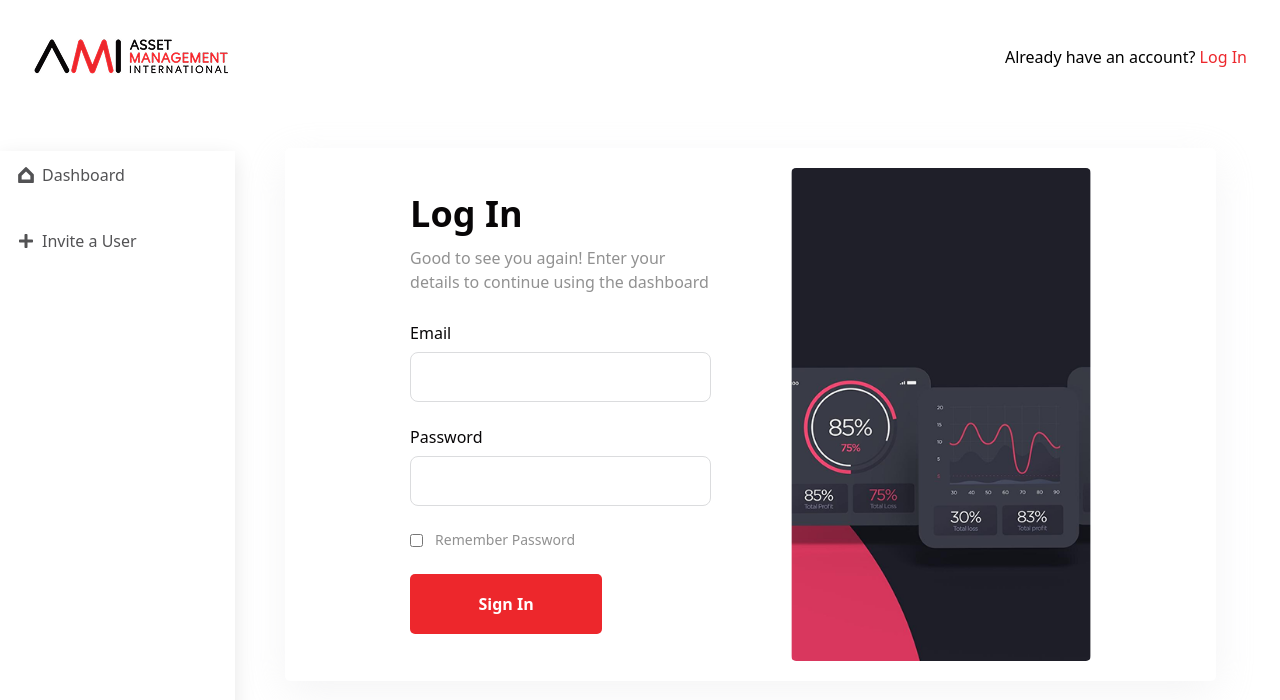
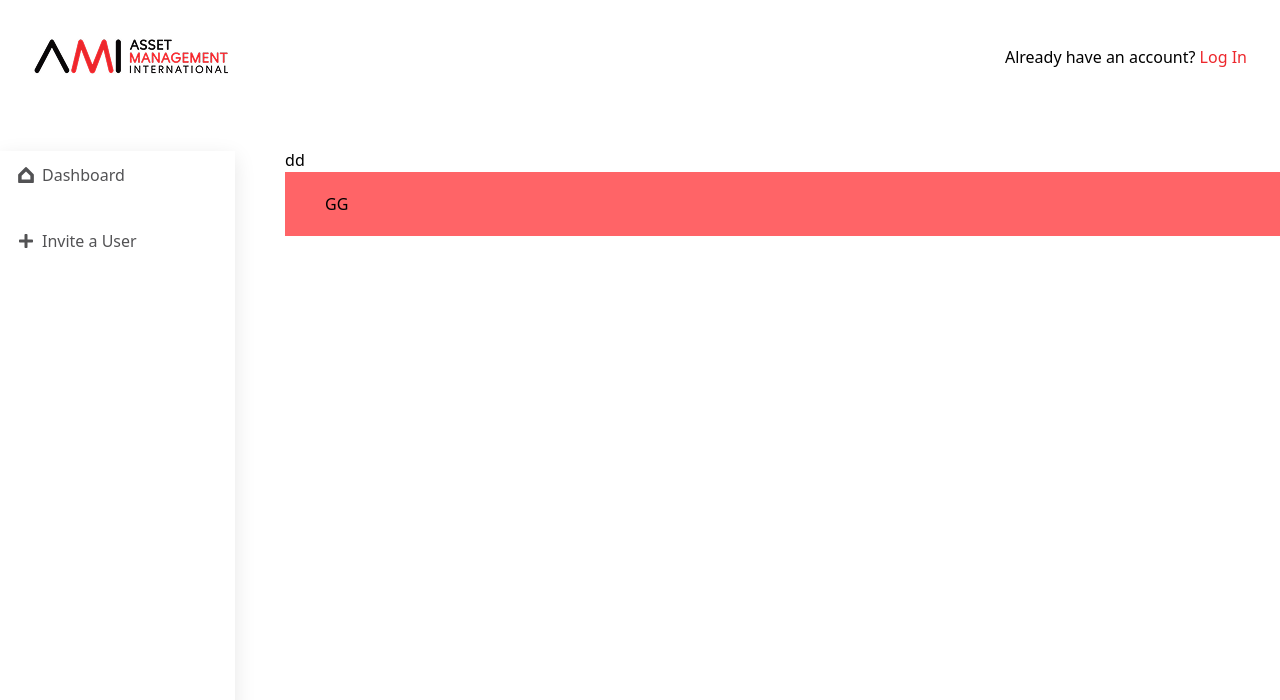
Before and after one commit to arakash-developer/headless, a React (Vite) app: page /demo3 in a window 1280 px wide. Shown: the top 700 px of the page. Built offline with nearby package versions, Linux system fonts and the light colour scheme.

Commit message:
Refactor Demo3 component to handle user registration; implement postRegistration function for API calls

```diff
--- a/src/component/Demo3.jsx
+++ b/src/component/Demo3.jsx
@@ -1,104 +1,32 @@
-import React, { useState } from "react";
-import Loginbanner from "../../public/loginbanner.png";
+import React, { useState } from 'react'
+import postRegistration from '../lib/postRegistration'
 
 const Demo3 = () => {
-  const [email, setEmail] = useState("");
-  const [password, setPassword] = useState("");
-  const [error, setError] = useState("");  // State for error message
+    const [formData, setFormData] = useState({
+      username: "a",
+      password: "a",
+      email: "aaaa@gmail.com",
+      firstName: "s",
+      lastName: "s",
+      title: "s",
+      company: "s",
+      phone: "s",
+      extension: "s",
+      code: "s",
+    });
 
-  const handleLogin = async (e) => {
-    e.preventDefault();
-
-    const loginData = { username: email, password };
-
-    try {
-      const response = await fetch('https://4amitest-bli6.wp1.sh/wp-json/custom/v1/login', {
-        method: 'POST',
-        headers: {
-          'Content-Type': 'application/json',
-        },
-        body: JSON.stringify(loginData),
-      });
-
-      if (!response.ok) {
-        throw new Error('Invalid credentials');
-      }
-
-      const data = await response.json();
-
-      // Store the JWT token in localStorage for future requests
-      localStorage.setItem('auth_token', data.token);
-      window.location.href = "/dashboard";  // Redirect user after successful login
-
-    } catch (error) {
-      setError(error.message);  // Show error if credentials are invalid
-    }
-  };
+  let handlerData = async () => {
+    let response = await postRegistration(formData);
+    console.log(response);
+  }
 
   return (
-    <div className="h-full">
-      <div className="loginBox bg-[#fff] max-w-[1036px] mr-[64px] mb-[171px] rounded-[5px] px-[125px] py-5 grid grid-cols-2 gap-[80px] h-full items-center">
-        <div className="max-w-[380px]">
-          <h3 className="text-[#080607] text-4xl not-italic font-bold leading-10">
-            Log In
-          </h3>
-          <p className="text-[#919191] text-base not-italic font-normal leading-6 mt-3 mb-[28px]">
-            Good to see you again! Enter your details to continue using the dashboard
-          </p>
-          <form onSubmit={handleLogin} className="flex flex-col gap-y-6">
-            <div className="flex flex-col gap-y-2">
-              <label
-                htmlFor="email"
-                className="text-[#080607] text-base not-italic font-medium leading-[normal]"
-              >
-                Email
-              </label>
-              <input
-                id="email"
-                type="email"
-                value={email}
-                onChange={(e) => setEmail(e.target.value)}
-                className="w-full h-[50px] py-3 px-4 border-[1.4px] border-[#DBDCDE] rounded-[8px] focus:outline-none focus:ring-0 placeholder:text-[#919191] placeholder:text-sm placeholder:not-italic placeholder:font-normal placeholder:leading-[normal]"
-                required
-              />
-            </div>
-            <div className="flex flex-col gap-y-2">
-              <label
-                htmlFor="password"
-                className="text-[#080607] text-base not-italic font-medium leading-[normal]"
-              >
-                Password
-              </label>
-              <input
-                id="password"
-                type="password"
-                value={password}
-                onChange={(e) => setPassword(e.target.value)}
-                className="w-full h-[50px] py-3 px-4 border-[1.4px] border-[#DBDCDE] rounded-[8px] focus:outline-none focus:ring-0 placeholder:text-[#919191] placeholder:text-sm placeholder:not-italic placeholder:font-normal placeholder:leading-[normal]"
-                required
-              />
-            </div>
-            <div className="flex items-center gap-3 cursor-pointer">
-              <input type="checkbox" />
-              <p className="text-[#919191] text-sm font-normal">
-                Remember Password
-              </p>
-            </div>
-            <button
-              type="submit"
-              className="py-[18px] px-[60px] bg-[#ED272C] rounded-[5px] text-white text-base font-bold max-w-[192px] cursor-pointer"
-            >
-              Sign In
-            </button>
-          </form>
-          {error && <p className="text-red-500 mt-2">{error}</p>}
-        </div>
-        <div className="">
-          <img className="bg-cover rounded-[5px]" src={Loginbanner} alt="Login Banner" />
-        </div>
-      </div>
+
+    <div>
+      <h1>dd</h1>
+      <p className='py-5 px-10 bg-red-400' onClick={handlerData}>GG</p>
     </div>
-  );
-};
+  )
+}
 
-export default Demo3;
+export default Demo3
--- /dev/null
+++ b/src/lib/postRegistration.jsx
@@ -0,0 +1,29 @@
+import React, { useState } from 'react'
+
+const postRegistration = async (formData) => {
+
+
+  try {
+    const res = await fetch("https://4amitest-bli6.wp1.sh/wp-json/custom/v1/register", {
+      method: "POST",
+      headers: { "Content-Type": "application/json" },
+      body: JSON.stringify(formData),
+    });
+
+    const data = await res.json();
+
+    if (res.ok) {
+      return "Registration successful!";
+    } else if (res.status === 400) {
+      return `Error: ${data.error || "Registration failed"}`;
+    } else {
+      return new Error(`Error: ${res.status} ${res.statusText}`);
+    }
+  } catch (err) {
+    return new Error(err);
+  } finally {
+  }
+
+}
+
+export default postRegistration
```
